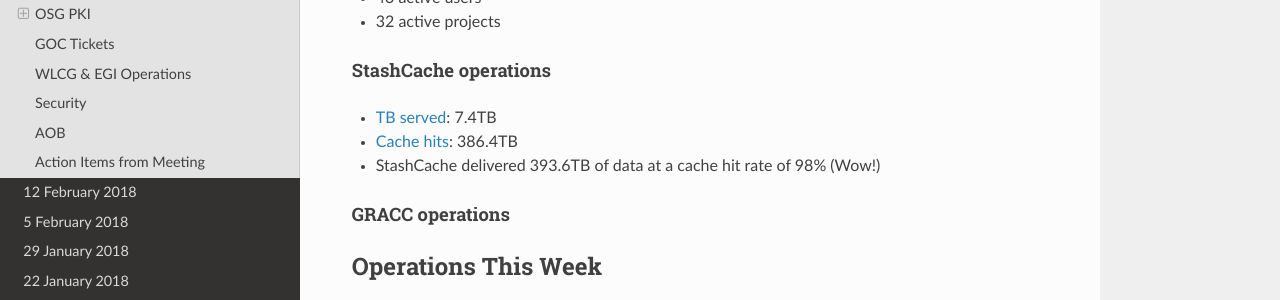
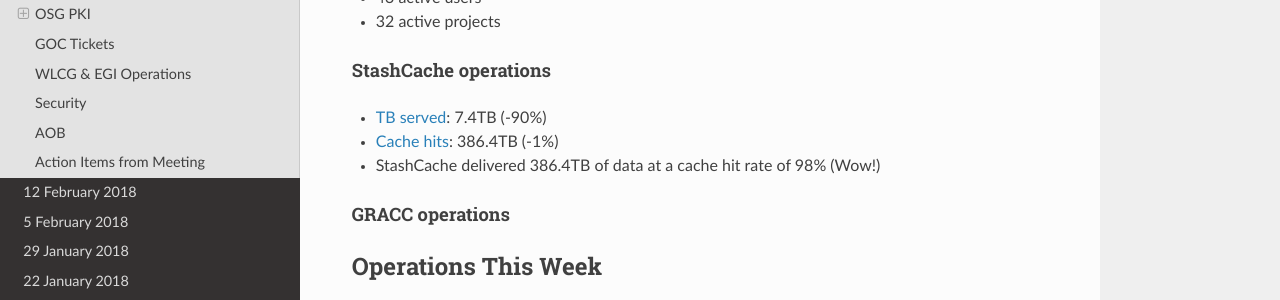
Before and after one commit to osg-htc/operations, an MkDocs documentation site: the page built from docs/WeeklyMinutes/19Feb2018.md, in a window 1280 px wide and 900 px high, scrolled down 760 px. Shown: the part 150-450 px from the top of the window. Built offline with MkDocs 1.6.1, drawn with Linux system fonts in a browser that asks for light colours; nearby versions of some CDN libraries; old or Windows-style settings are respelled for this version of MkDocs.

Commit message:
Add percent increase / decrease of cache rates.

```diff
--- a/docs/WeeklyMinutes/19Feb2018.md
+++ b/docs/WeeklyMinutes/19Feb2018.md
@@ -29,9 +29,9 @@
    * 32 active projects
 
 #### StashCache operations
-   * [TB served](http://tinyurl.com/ydaereyo): 7.4TB
-   * [Cache hits](http://tinyurl.com/ydaereyo): 386.4TB
-   * StashCache delivered 393.6TB of data at a cache hit rate of 98% (Wow!)
+   * [TB served](http://tinyurl.com/ydaereyo): 7.4TB (-90%)
+   * [Cache hits](http://tinyurl.com/ydaereyo): 386.4TB (-1%)
+   * StashCache delivered 386.4TB of data at a cache hit rate of 98% (Wow!)
 
 ####  GRACC operations
 
```
